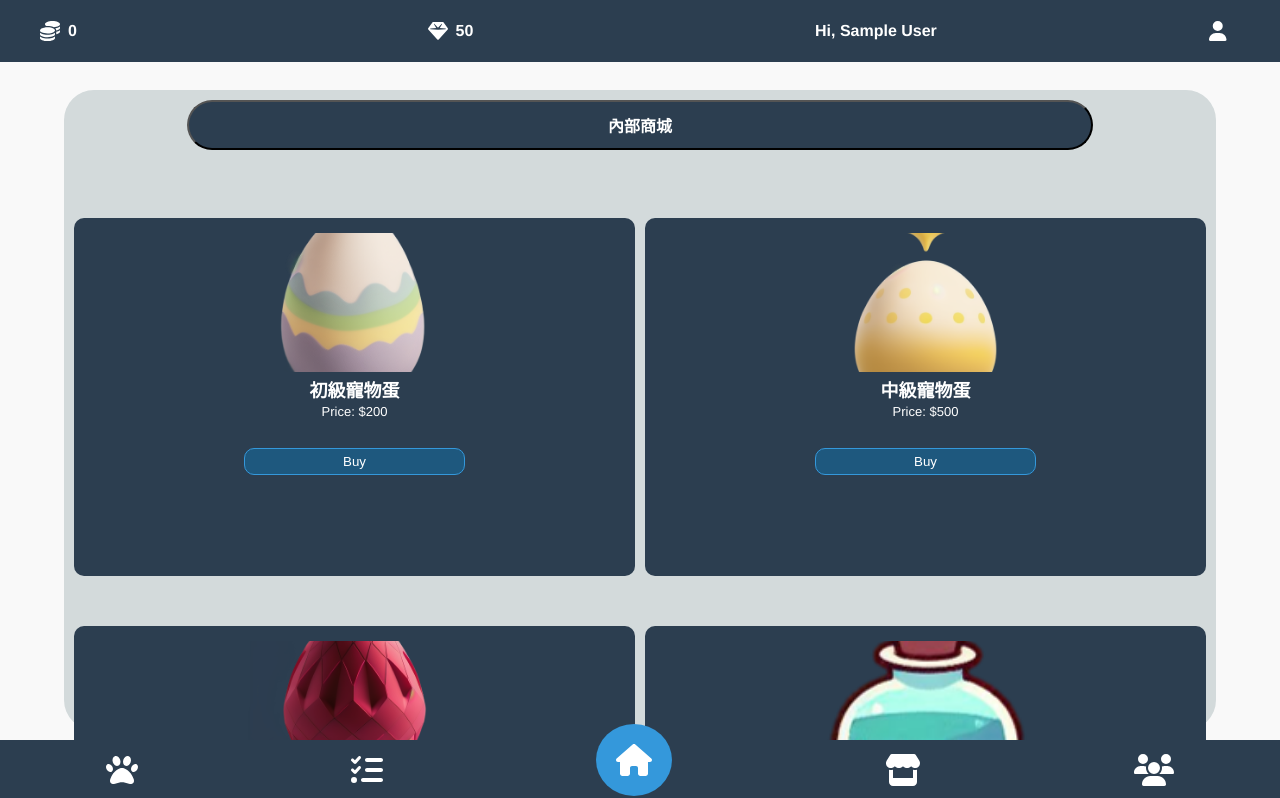
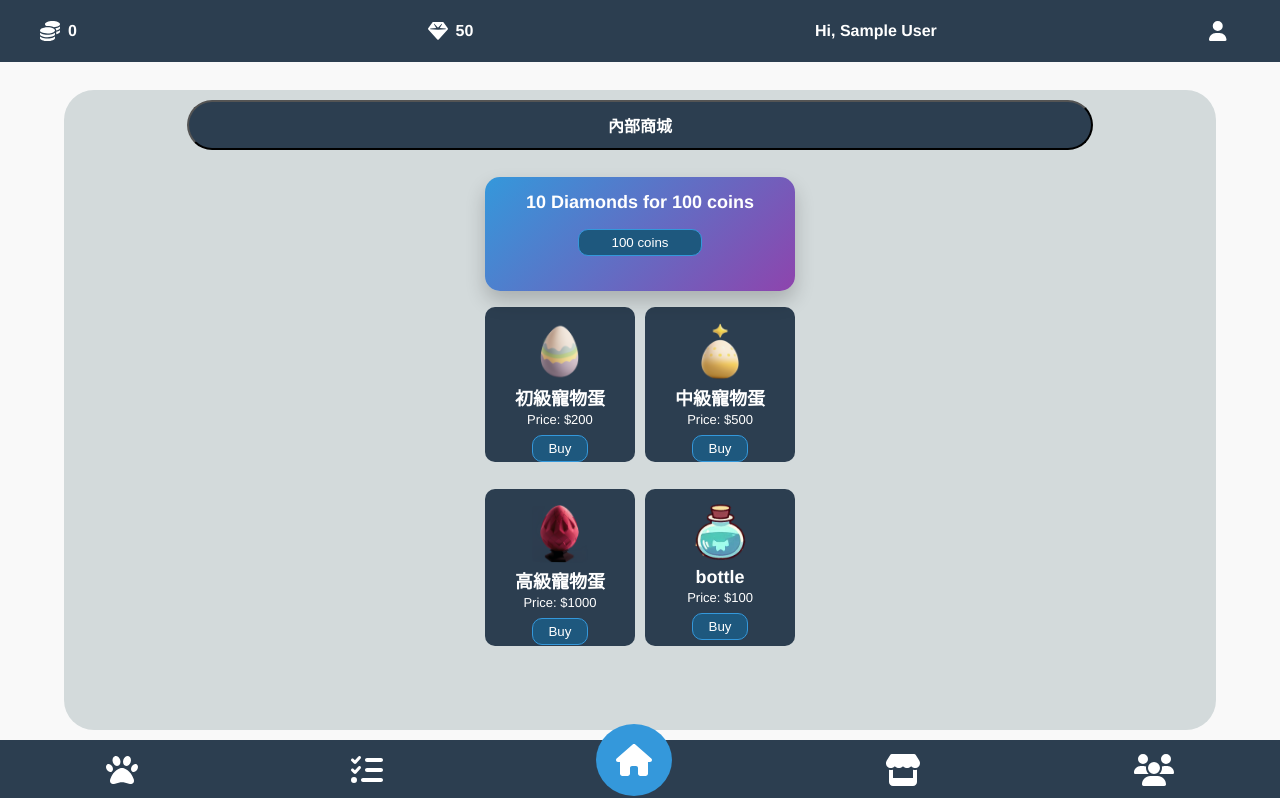
Before and after one commit to ryan8967/SA_frontend, a Vue app: page /shop in a window 1280 px wide. Shown: the top 798 px of the page. Built offline with nearby package versions, Linux system fonts and the light colour scheme; no server answers; the database is empty; sample sign-in values are in the browser's storage.

Commit message:
Update ShopPage.vue

```diff
--- a/src/pages/ShopPage.vue
+++ b/src/pages/ShopPage.vue
@@ -1,7 +1,12 @@
 <template>
   <div id="shop-page">
     <button class="switch-btn" @click="switchPage">{{ pageName }}</button>
-    <div v-if="internalPage" class="stuff">
+    <div v-if="internalPage">
+      <div class="diamond-exchange">
+        <p class="diamond-desc" style="margin: 0 0; margin-top: 5%;">10 Diamonds for 100 coins</p>
+        <button @click="purchaseDiamonds" class="buy-btn">100 coins</button>
+      </div>
+      <div class="stuff">
         <div class="product" v-for="product in stuff" :key="product.id">
           <img class="product-img" :src="`product_img/${product.img}`" alt="Image" />
           <h2 class="product-name" style="font-size: large; margin: 0; margin-bottom: 2px;">{{ product.name }}</h2>
@@ -9,13 +14,8 @@
           <button @click="purchase(product)" class="buy-btn">Buy</button>
         </div>
       </div>
-    <div v-else class="external-stuff">
-      <div class="diamond-exchange">
-        <h2 class="exchange-title">Buy Diamonds</h2>
-        <p class="diamond-desc">10 Diamonds for 100 coins</p>
-        <button @click="purchaseDiamonds" class="buy-btn">Buy Now</button>
     </div>
-    </div>
+    <div v-else class="external-stuff"></div>
   </div>
 </template>
 
@@ -272,13 +272,37 @@ export default {
 
 .diamond-exchange {
   width: 100%;
-  border-radius: 10px;
-  background-color: #2c3e50;
-  color: white;
-  box-sizing: border-box;
-  padding: 5px;
-  text-align: center;
-  object-fit: cover;
-  height: 100%;
+  height: 23%;
+  background: linear-gradient(135deg, #3498db, #8e44ad);
+  border-radius: 15px;
+  box-shadow: 0px 10px 20px rgba(0, 0, 0, 0.2);
+  justify-content: center;
+  color: #fff;
+  font-size: 18px;
+  font-weight: bold;
+  align-items: center;
+  transition: transform 0.4s ease, box-shadow 0.4s ease;
+  position: relative;
+  cursor: pointer;
+  overflow: hidden;
+  margin-top: 5%;
+}
+
+.diamond-exchange::before {
+  content: '';
+  position: absolute;
+  background: rgba(255, 255, 255, 0.2);
+  transform: rotate(45deg);
+  transition: all 0.5s ease;
+}
+
+.diamond-exchange:hover::before {
+  top: -20%;
+  left: -20%;
+}
+
+.diamond-exchange:hover {
+  box-shadow: 0px 15px 30px rgba(0, 0, 0, 0.3);
+
 }
 </style>
```
Lines whose indentation alone changed are shown as unchanged.
